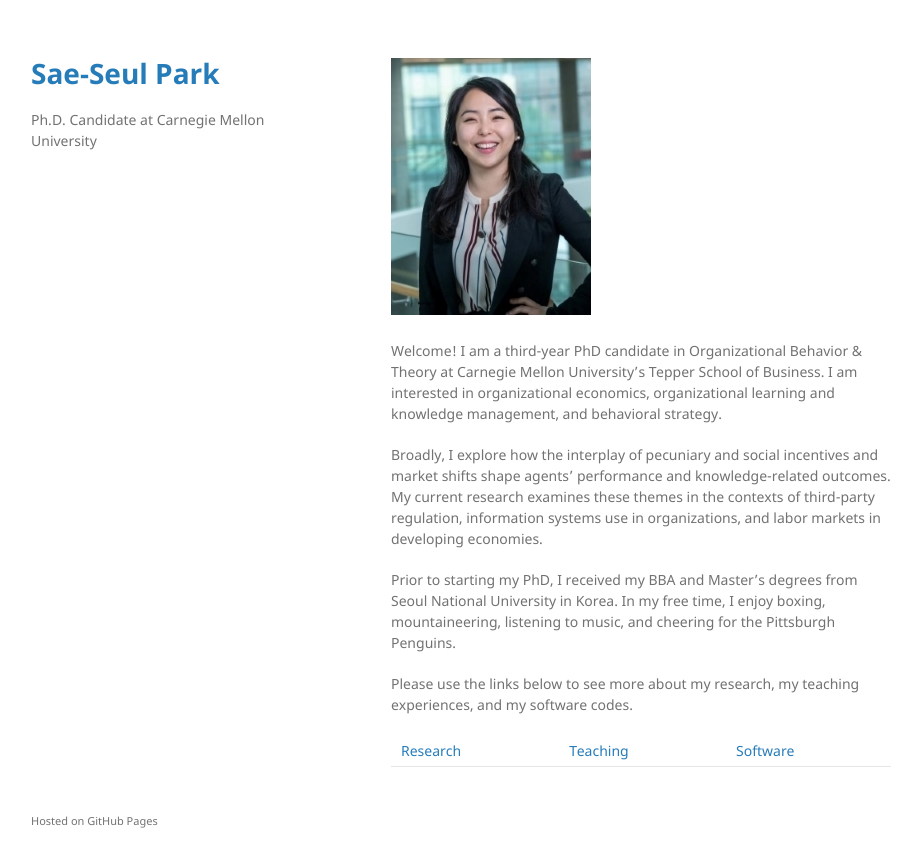
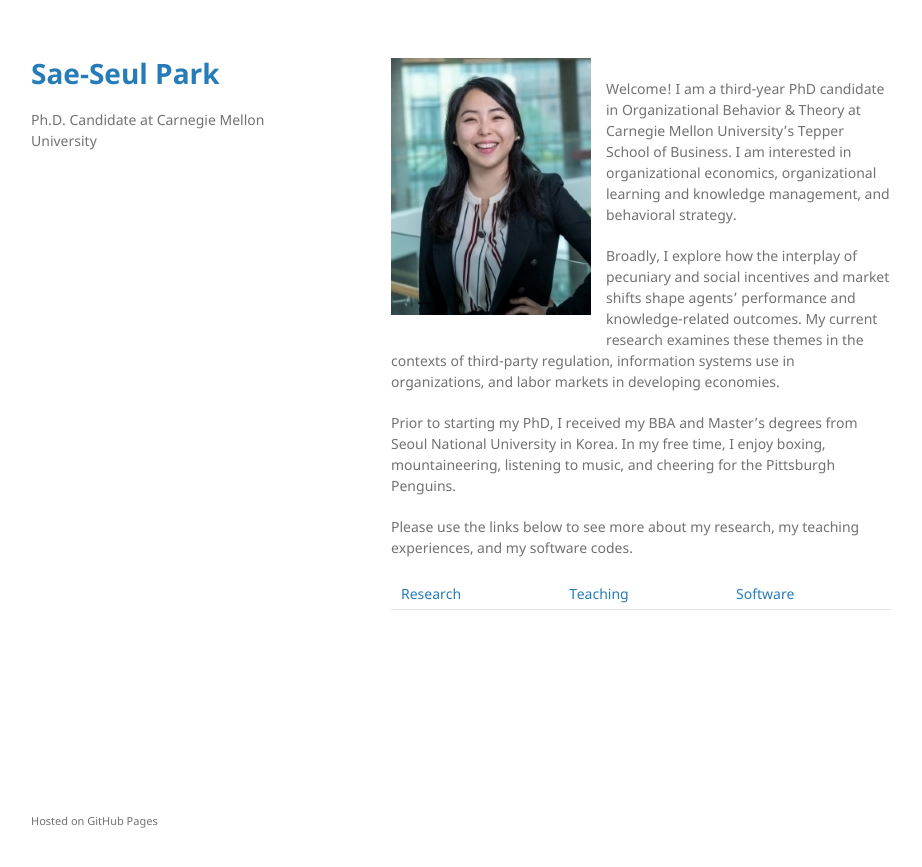
Before and after one commit to saepark/saepark.github.io, a Jekyll site: the page built from index.md, in a window 1280 px wide. Shown: the top 867 px of the page, without its empty margins (179-1101 px from the left). Built offline with Jekyll 4.4.1, drawn with Linux system fonts in a browser that asks for light colours; our own code applies the rules of GitHub Pages for plain Markdown files.

Commit message:
Update index.md

```diff
--- a/index.md
+++ b/index.md
@@ -1,4 +1,4 @@
-<img align="float: left; margin: 0px 15px 15px 0px" src="https://saepark.github.io/assets/img/sae-seul-park.jpg">
+<img style="float: left; margin: 0px 15px 15px 0px" src="https://saepark.github.io/assets/img/sae-seul-park.jpg">
 
 Welcome! I am a third-year PhD candidate in Organizational Behavior & Theory at Carnegie Mellon University's Tepper School of Business. I am interested in organizational economics, organizational learning and knowledge management, and behavioral strategy.
 
```
